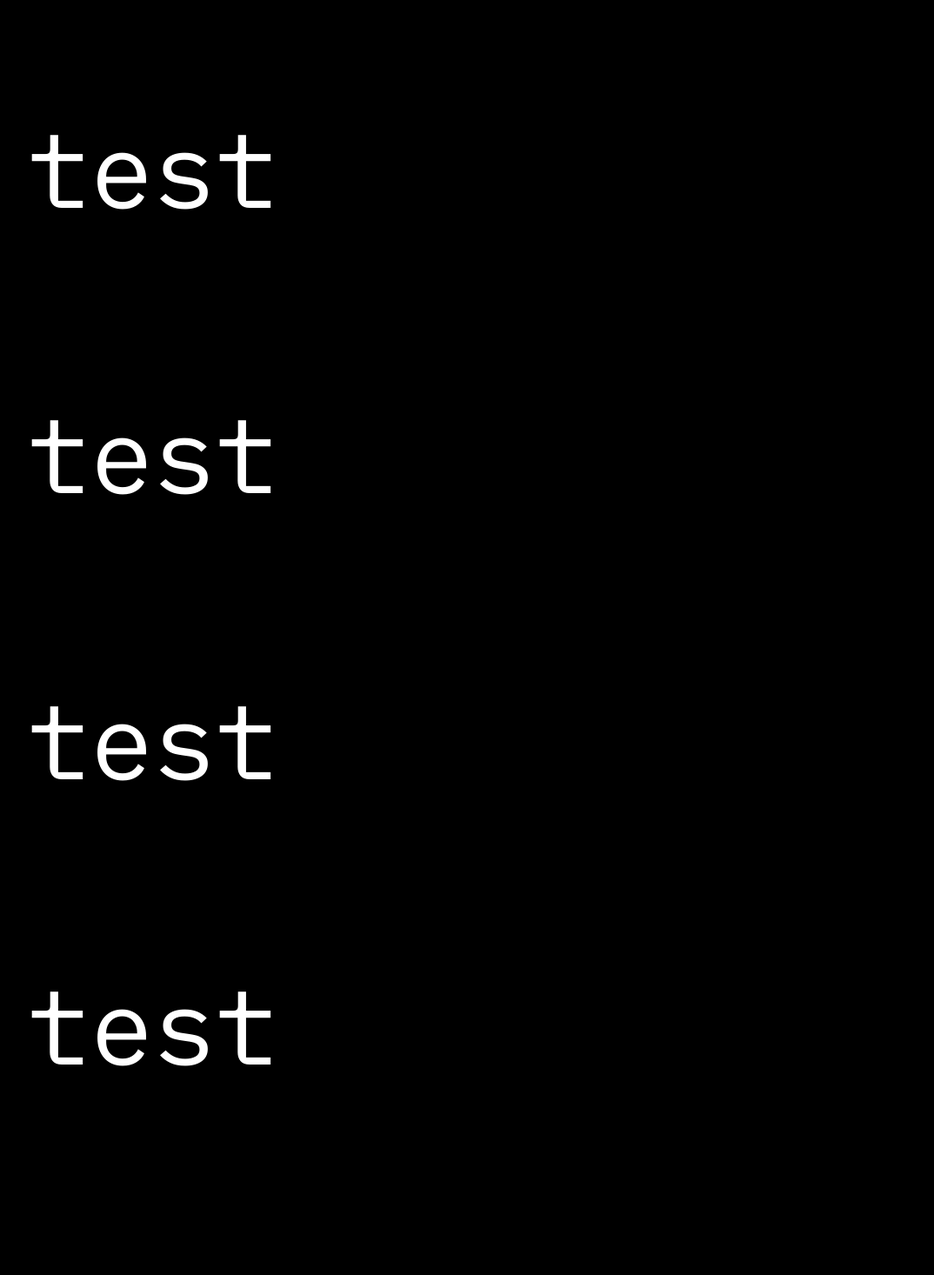
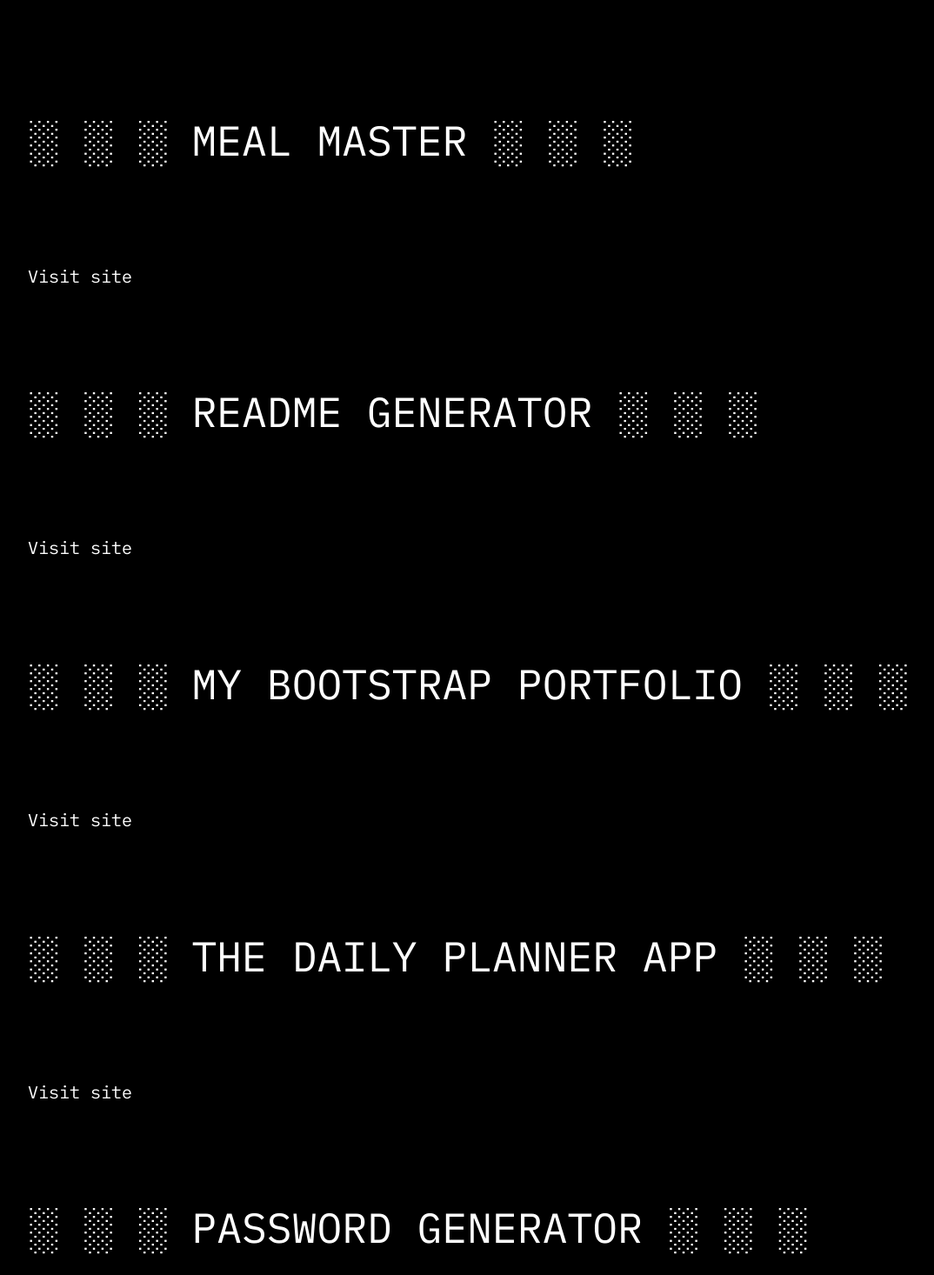
Before and after one commit to DesislavaMetodieva/portfolio, a React (Create React App) app: page / in a window 1280 px wide. Shown: the part 1200-2666 px from the top of the page at 87% size, without its empty margins (128-1202 px from the left). Built offline with nearby package versions, Linux system fonts and the light colour scheme.

Commit message:
Added to logic to render projects

```diff
--- a/src/components/Project/data.js
+++ b/src/components/Project/data.js
@@ -3,37 +3,37 @@
 export const projects = [
   {
     id: 0,
-    title: "Meal Master",
+    title: "MEAL MASTER",
     repoLink: "https://github.com/DesislavaMetodieva/meal-master",
     image: "./bootstrap-portfolio.jpg",
   },
   {
     id: 1,
-    title: "README Generator App",
+    title: "README GENERATOR",
     repoLink: "https://github.com/DesislavaMetodieva/readme-generator",
     image: "./bootstrap-portfolio.jpg",
   },
   {
     id: 2,
-    title: "My Bootstrap Portfolio",
+    title: "MY BOOTSTRAP PORTFOLIO",
     repoLink: "https://github.com/DesislavaMetodieva/Bootstrap-Portfolio",
     image: "./bootstrap-portfolio.jpg",
   },
   {
     id: 3,
-    title: "The Daily Planner App",
+    title: "THE DAILY PLANNER APP",
     repoLink: "https://github.com/DesislavaMetodieva/daily-planner-app",
     image: "./daily-planner.jpg",
   },
   {
     id: 4,
-    title: "Password Generator App",
+    title: "PASSWORD GENERATOR",
     repoLink: "https://github.com/DesislavaMetodieva/Password-generator",
     image: "./password-generator.jpg",
   },
   {
     id: 5,
-    title: "MoodMovies",
+    title: "MOOD MOVIES",
     repoLink: "https://github.com/heirfanahmed/mood-movies",
     image: "./mood-movies.jpg",
   }
--- a/src/components/ProjectPage/ProjectPage.css
+++ b/src/components/ProjectPage/ProjectPage.css
@@ -0,0 +1,13 @@
+h6 {
+    color: var(--white);
+    font-family: 'IBM Plex Mono';
+    font-weight: 400;
+    font-size: 48px;
+}
+
+.link-repo {
+    font-weight: 400;
+    font-size: 20px;
+    color: var(--white);
+    text-decoration: none;
+}
--- a/src/components/ProjectPage/ProjectPage.js
+++ b/src/components/ProjectPage/ProjectPage.js
@@ -1,11 +1,15 @@
 import React from "react"
 import "./ProjectPage.css"
+// import { triangle } from "../../assets/triangle.svg"
 
-const ProjectPage = ({ imageUrl, title, repoLink }) => {
+const ProjectPage = ({ key, imageUrl, title, repoLink }) => {
 
     return (
      <div className="project-item">
-        <h5>test</h5>
+        <h6>░ ░ ░ {title} ░ ░ ░</h6>
+        <a className="link-repo" href={repoLink}>
+            Visit site
+        </a>
      </div>
     );
   };
```
